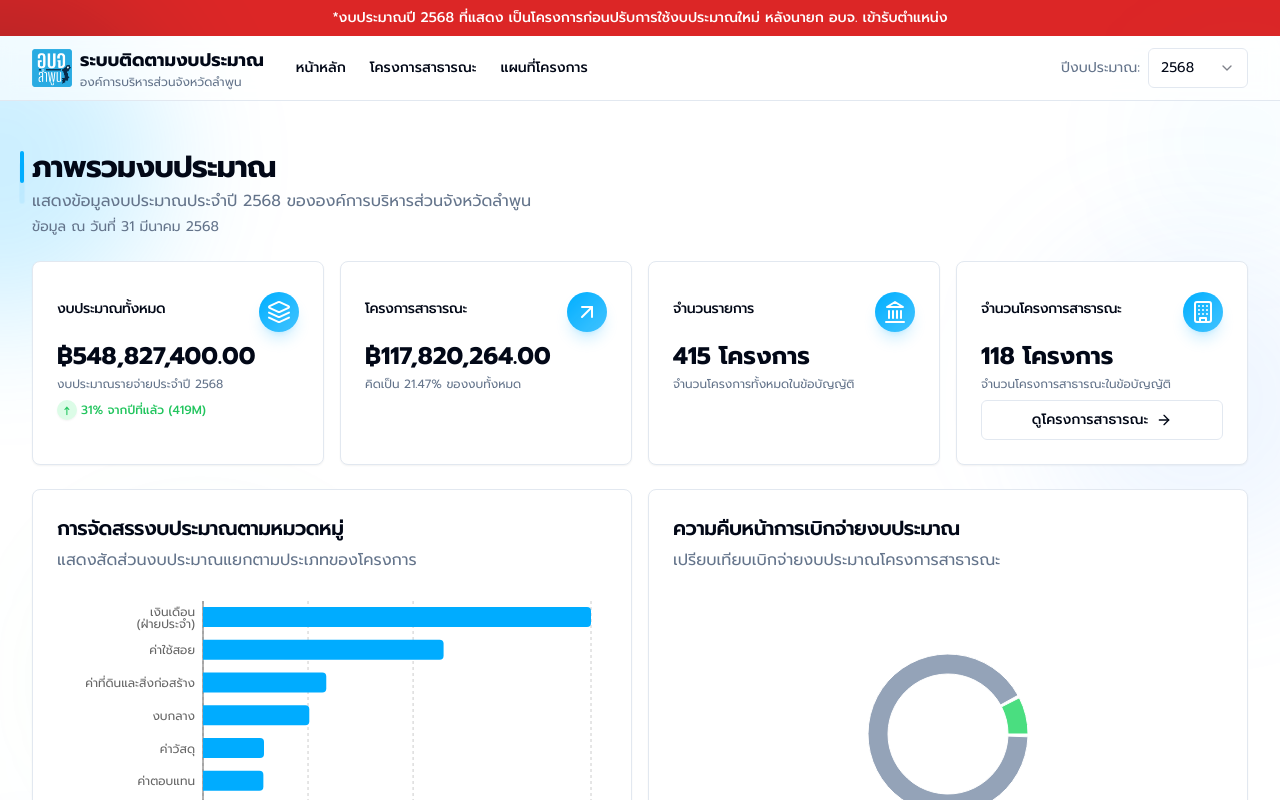
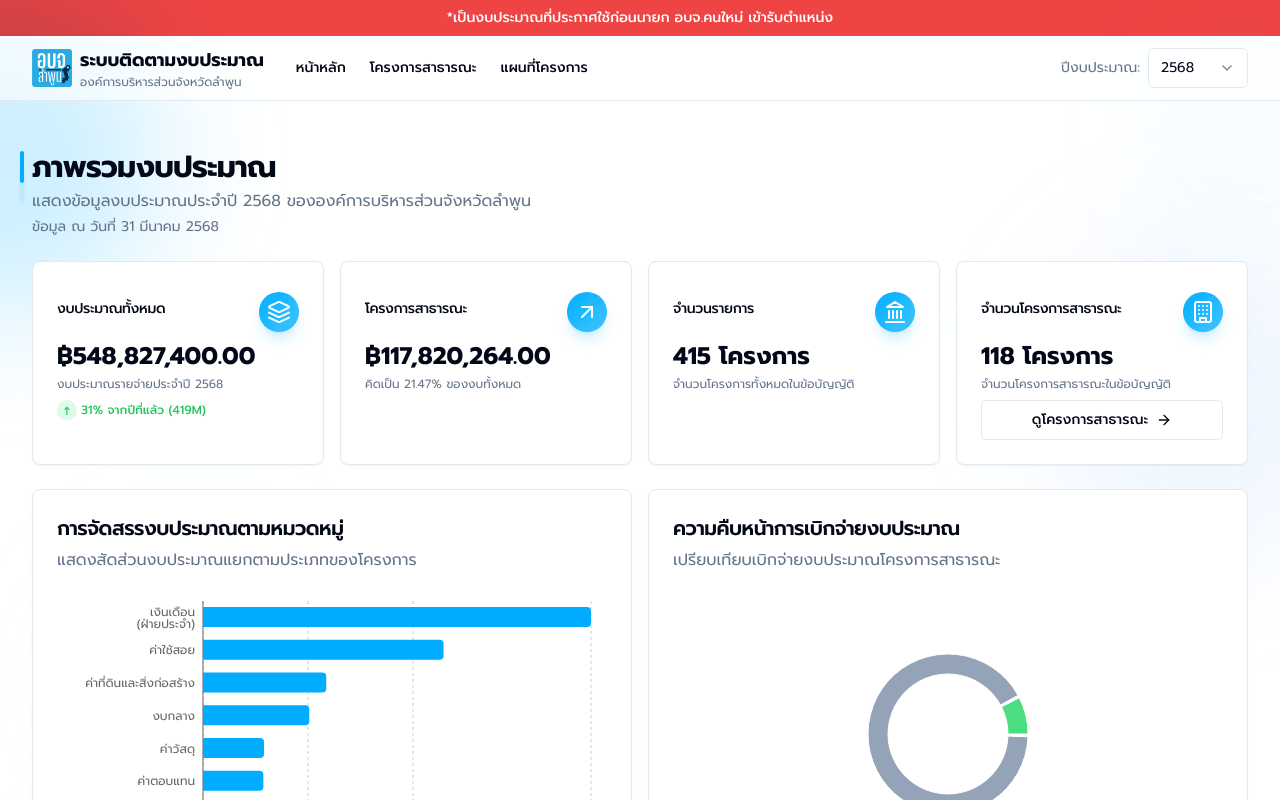
Before and after one commit to badgooooor/budgeting, a React (Vite) app: page / in a window 1280 px wide. Shown: the top 800 px of the page. Built offline with nearby package versions, Linux system fonts and the light colour scheme.

Commit message:
fix: announe web

```diff
--- a/src/App.tsx
+++ b/src/App.tsx
@@ -17,8 +17,8 @@ const App = () => (
     <TooltipProvider>
       <div className="min-h-screen bg-background overflow-hidden">
         {/* Notification Bar */}
-        <div className="w-full bg-red-600 text-white py-2 text-center text-sm font-medium">
-          *งบประมาณปี 2568 ที่แสดง เป็นโครงการก่อนปรับการใช้งบประมาณใหม่ หลังนายก อบจ. เข้ารับตำแหน่ง
+        <div className="w-full bg-red-500 text-white py-2 text-center text-sm font-medium">
+          *เป็นงบประมาณที่ประกาศใช้ก่อนนายก อบจ.คนใหม่ เข้ารับตำแหน่ง
         </div>
 
         {/* Decorative gradients */}
```
